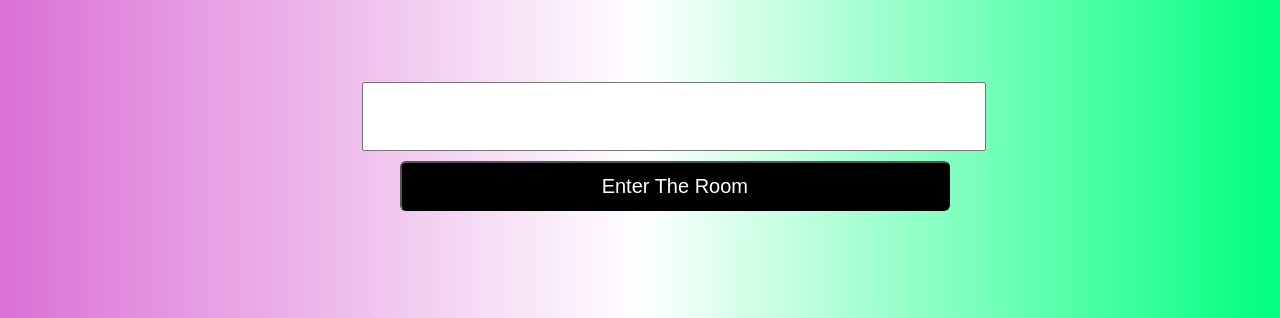
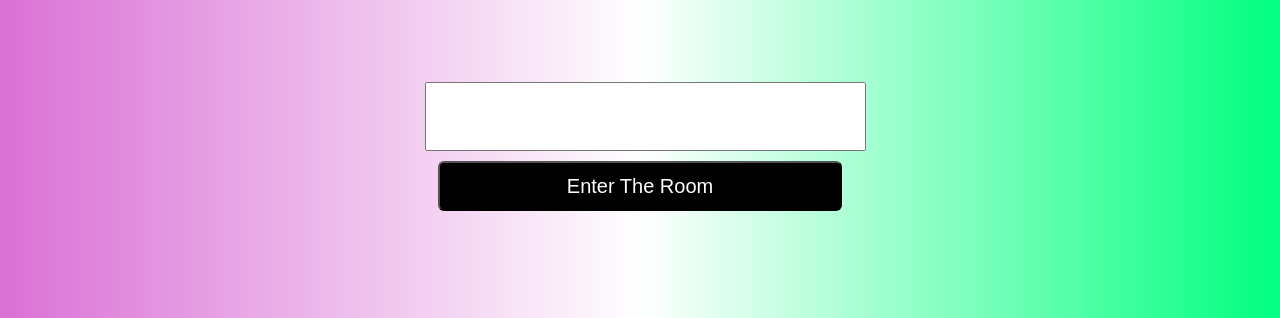
Before and after one commit to Vasily-drov/vr-v, a website: page index.html in a window 1280 px wide. Shown: the part 370-688 px from the top of the page. Drawn offline with Linux system fonts and the light colour scheme.

Commit message:
Add files via upload

```diff
--- a/index.html
+++ b/index.html
@@ -34,9 +34,10 @@ text-align: center;
 #userInput {
   font-size: 40px;
   padding: 10px;
-  margin-left: 28%;
-  width: 600px;
+  margin-left: 33%;
+  margin-right: 33%;
   text-align: center;
+  width: 33%;
 }
 
 
@@ -46,10 +47,10 @@ text-align: center;
   color: white;
   font-size: 20px;
   margin: 10px auto;
-  margin-left: 31%;
-  width: 550px;
+  margin-left: 34%;
+  margin-right: 34%;
   height: 50px;
-  text-align: center;
+  width: 32%;
 }
 
 a {
@@ -69,7 +70,7 @@ a {
 
 h1 {
   font-family: "Montserrat", sans-serif;
-  font-weight: bolder;
+  font-weight: bold;
   font-size: 55px;
   letter-spacing: 5px;
   margin: 20px auto;
```
